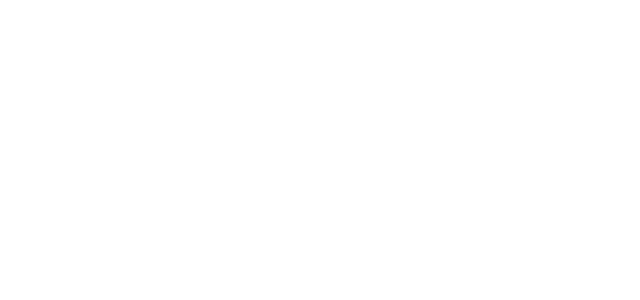
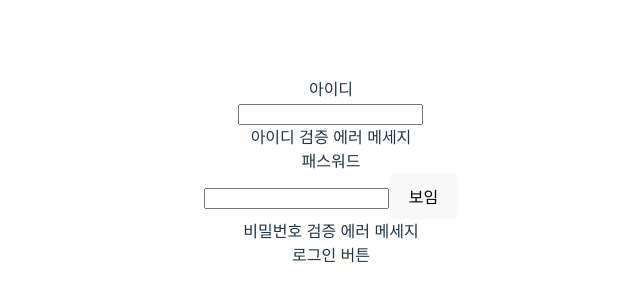
Before and after one commit to 5th-asac/react-tutoral, a React (Vite) app: page / in a window 1280 px wide. Shown: the part 228-528 px from the top of the page, without its empty margins (309-949 px from the left). Built offline with nearby package versions, Linux system fonts and the light colour scheme.

Commit message:
실습 14-1. 기본 틀잡기 및 패스워드 표기

```diff
--- a/src/App.jsx
+++ b/src/App.jsx
@@ -1,8 +1,33 @@
-import { useState } from "react";
-import "./App.css";
+import { useState } from 'react'
+import './App.css'
 
 function App() {
-  return <></>;
+  const [visible, setVisible] = useState(false)
+  return (
+    <div>
+      <>
+        <div>아이디</div>
+        <input type='text' />
+        <div>아이디 검증 에러 메세지</div>
+      </>
+      <>
+        <div>패스워드</div>
+        {/* 1. DOM "요소 자체"를 삼항 연산자로 */}
+        {/* {visible ? <input type='text' /> : <input type='password' />} */}
+        {/* 2. DOM 요소 내 "속성(Attribute)"을 삼항 연산자로 = 중복의 최소화 */}
+        <input type={visible ? 'text' : 'password'} />
+        <button
+          onClick={() => {
+            setVisible((prev) => !prev)
+          }}
+        >
+          {visible ? '안보임' : '보임'}
+        </button>
+        <div>비밀번호 검증 에러 메세지</div>
+      </>
+      <div>로그인 버튼</div>
+    </div>
+  )
 }
 
-export default App;
+export default App
```
